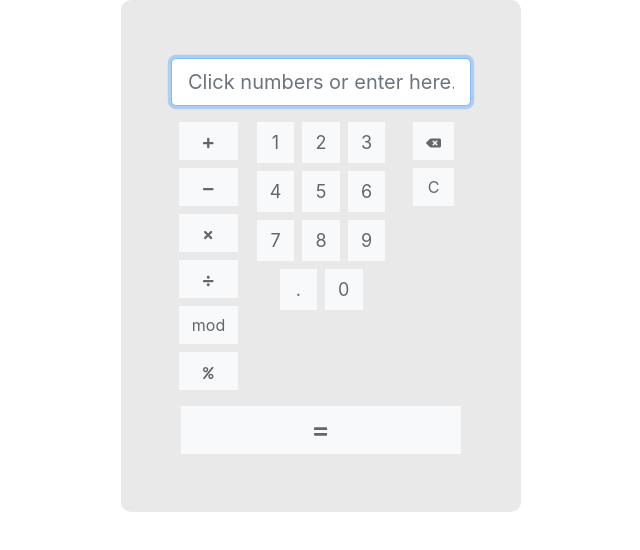
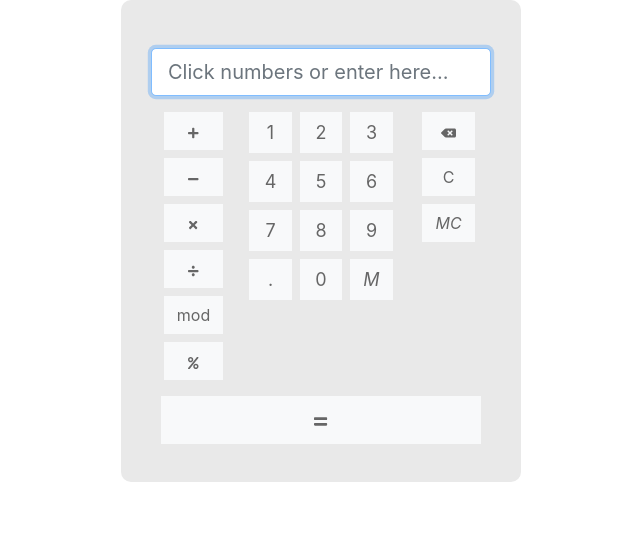
Before and after one commit to keljr021/react-calculator, a React (Create React App) app: page / in a window 1280 px wide. Shown: the top 550 px of the page, without its empty margins (319-959 px from the left). Built offline with nearby package versions, Linux system fonts and the light colour scheme; the HTML template or start-up script is replaced by a standard one.

Commit message:
Added memory features to calculator, modified CSS file.

```diff
--- a/src/App.js
+++ b/src/App.js
@@ -9,7 +9,8 @@ class App extends Component {
       <div className="App">
         <Calculator maxWidth={400}
                     borderRadius={10}
-                    displayFormula={true} />
+                    displayFormula={true}
+                    clearOnMemory={true} />
       </div>
     );
   }
--- a/src/CalcButtons.js
+++ b/src/CalcButtons.js
@@ -2,9 +2,6 @@ import React, { Component } from 'react';
 import { FontAwesomeIcon } from '@fortawesome/react-fontawesome'
 
 class CalcButtons extends Component {
-  constructor(props) {
-    super(props);
-  }
 
   handleClick = (calc) => {
       this.props.storeNumber();
--- a/src/Calculator.js
+++ b/src/Calculator.js
@@ -1,6 +1,7 @@
 import React, { Component } from 'react';
 import { library } from '@fortawesome/fontawesome-svg-core';
 import { faBackspace, faPlus, faMinus, faTimes, faDivide, faEquals, faPercent } from '@fortawesome/free-solid-svg-icons';
+import MemoryButton from './MemoryButton';
 import InputBox from './InputBox';
 import CalcButtons from './CalcButtons';
 import NumButtons from './NumButtons';
@@ -18,6 +19,8 @@ class Calculator extends Component {
       value: null,
       numArray: [],
       opArray: [],
+      memArray: [],
+      disableMemoryBtn: false,
       formulaString: ""
     };
   }
@@ -171,6 +174,43 @@ class Calculator extends Component {
 
   }
 
+  saveMemory = () => {
+
+    if (this.state.value !== null) {
+
+      let array = this.state.memArray;
+      array.push(this.state.value);
+
+      let disableMemoryBtn = (array.length === 5) ? true : false;
+
+
+      this.setState({
+        memArray: array,
+        disableMemoryBtn: disableMemoryBtn
+      });
+
+      if (this.props.clearOnMemory) {
+        this.setState({
+          value: null
+        })
+      }
+    }
+  }
+
+  recallMemory = (idx) => {
+    let recallNum = this.state.memArray[idx];
+
+    this.setState({
+      value: recallNum
+    });
+  }
+
+  clearMemory = () => {
+    this.setState({
+      memArray: []
+    });
+  }
+
   render() {
 
     let appStyle = {
@@ -178,11 +218,7 @@ class Calculator extends Component {
       borderRadius: this.props.borderRadius
     };
 
-    let formulaStyle = {
-      textAlign: 'left'
-    };
-
-    let { numArray, opArray, value } = this.state;
+    let { numArray, opArray, memArray, value } = this.state;
     let formulaDiv;
 
     if (this.props.displayFormula) {
@@ -190,18 +226,31 @@ class Calculator extends Component {
         num + " " + (typeof opArray[i] !== 'undefined' ? opArray[i] : " ")
       ) + " " + (value === null ? " " : value);
 
-      formulaDiv = <div style={formulaStyle}>{formulaString}</div>
+      formulaDiv = <div className={"calc-formula"}>{formulaString}</div>;
+    }
+
+    let memDiv;
+    let memButtons;
+
+    if (memArray.length > 0) {
+      memButtons = memArray.map((num, i) =>
+        <MemoryButton key={i} index={i} recallMemory={this.recallMemory} number={num} />
+      );
+
+      memDiv = <div className={"calc-mem"}>{memButtons}</div>;
     }
 
     return (
       <div className={"calc"} style={appStyle}>
+        {memDiv}
         {formulaDiv}
+
         <InputBox backspaceValue={this.backspaceValue} inputValue={this.inputValue} storeNumber={this.storeNumber} storeOperator={this.storeOperator} calculate={this.calculate} opArray={opArray} value={value} />
 
         <div>
           <CalcButtons storeNumber={this.storeNumber} storeOperator={this.storeOperator} valueToPercent={this.valueToPercent}/>
-          <NumButtons inputValue={this.inputValue} />
-          <ClearButtons backspaceValue={this.backspaceValue} resetValues={this.resetValues}/>
+          <NumButtons inputValue={this.inputValue} saveMemory={this.saveMemory} disableMemoryBtn={this.state.disableMemoryBtn} />
+          <ClearButtons backspaceValue={this.backspaceValue} resetValues={this.resetValues} clearMemory={this.clearMemory} />
         </div>
 
 
--- a/src/ClearButtons.js
+++ b/src/ClearButtons.js
@@ -2,9 +2,6 @@ import React, { Component } from 'react';
 import { FontAwesomeIcon } from '@fortawesome/react-fontawesome'
 
 class ClearButtons extends Component {
-  constructor(props) {
-    super(props);
-  }
 
   render() {
     let btnClass = "btn btn-light my-1";
@@ -14,6 +11,7 @@ class ClearButtons extends Component {
         <div className={"btn-group-vertical"}>
           <button className={btnClass} onClick={() => this.props.backspaceValue()}><FontAwesomeIcon icon="backspace" size="xs"/></button>
           <button className={btnClass} onClick={() => this.props.resetValues()}>C</button>
+          <button className={btnClass} onClick={() => this.props.clearMemory()}><i>MC</i></button>
         </div>
       </div>
     );
--- a/src/EnterButton.js
+++ b/src/EnterButton.js
@@ -2,9 +2,6 @@ import React, { Component } from 'react';
 import { FontAwesomeIcon } from '@fortawesome/react-fontawesome'
 
 class EnterButton extends Component {
-  constructor(props) {
-    super(props);
-  }
 
   handleClick = () => {
     this.props.calculate();
--- a/src/InputBox.js
+++ b/src/InputBox.js
@@ -7,19 +7,19 @@ class InputBox extends Component {
 
     let input = e.key;
 
-    if (input == "Enter") {
+    if (input === "Enter") {
       this.props.calculate();
     }
 
-    else if (input == "Backspace") {
+    else if (input === "Backspace") {
       this.props.backspaceValue();
     }
 
     else {
 
-      let isOp = (/\+|\-|\*|\//g).test(input);
+      let isOp = (/\+|-|\*|\//g).test(input);
       let isNum = (/[0-9]/g).test(input);
-      let isDec = (input == '.');
+      let isDec = (input === '.');
 
       if (isOp) {
         this.props.storeNumber();
--- /dev/null
+++ b/src/MemoryButton.js
@@ -0,0 +1,23 @@
+import React, { Component } from 'react';
+
+class MemoryButton extends Component {
+
+    handleClick = () => {
+        this.props.recallMemory(this.props.index);
+    }
+
+    render() {
+
+        let formatNum = (this.props.number).toString();
+
+        if (formatNum.length > 5) {
+            formatNum = formatNum.substring(0, 4) + '...';
+        }
+
+        return (
+            <button className={"btn btn-sm calc-mem-num"} onClick={this.handleClick} title={this.props.number}>{formatNum}</button>
+        );
+    }
+}
+
+export default MemoryButton;
--- a/src/NumButtons.js
+++ b/src/NumButtons.js
@@ -1,10 +1,7 @@
 import React, { Component } from 'react';
 
+
 class NumButtons extends Component {
-
-  constructor(props) {
-    super(props);
-  }
 
   render() {
 
@@ -30,6 +27,7 @@ class NumButtons extends Component {
         <div className={"w-100"}>
           <button className={btnClass} onClick={() => this.props.inputValue('.')}>.</button>
           <button className={btnClass} onClick={() => this.props.inputValue(0)}>0</button>
+          <button className={btnClass} onClick={() => this.props.saveMemory()} disabled={this.props.disableMemoryBtn}><i>M</i></button>
         </div>
       </div>
     );
--- a/src/styles/default.css
+++ b/src/styles/default.css
@@ -1,3 +1,11 @@
+/* Default CSS File
+ * This file holds the main CSS configuration for the calculator component.
+ * It is strongly recommended to copy this file first before making changes.
+ * To customize, add your stylesheet to the styles/ directory, then change the import from "default"
+ * to your stylesheet name in the Calculator component.
+ * NOTE: Most of the classes below should be customizeable, there are some additional classes
+ * (ie. .calc-numberbox) that were omitted
+ */
 
 div {
   text-align: center;
@@ -14,9 +22,25 @@ div {
 .calc {
   max-width: 50%;
   margin: 0 auto;
-  padding: 50px;
+  padding: 30px;
   border-radius: 10px;
   background-color: #e9e9e9;
+}
+
+.calc-formula {
+  text-align: left;
+  padding: 5px 0;
+}
+
+.calc-mem {
+  text-align: left;
+  padding: 5px 0;
+}
+
+.calc-mem-num {
+  margin: 0 3px;
+  background: #999;
+  color: #fff !important;
 }
 
 .calc-numberbox button {
```
Also changed, not shown: 1 other file (tests, documents, lock files or other folders).
